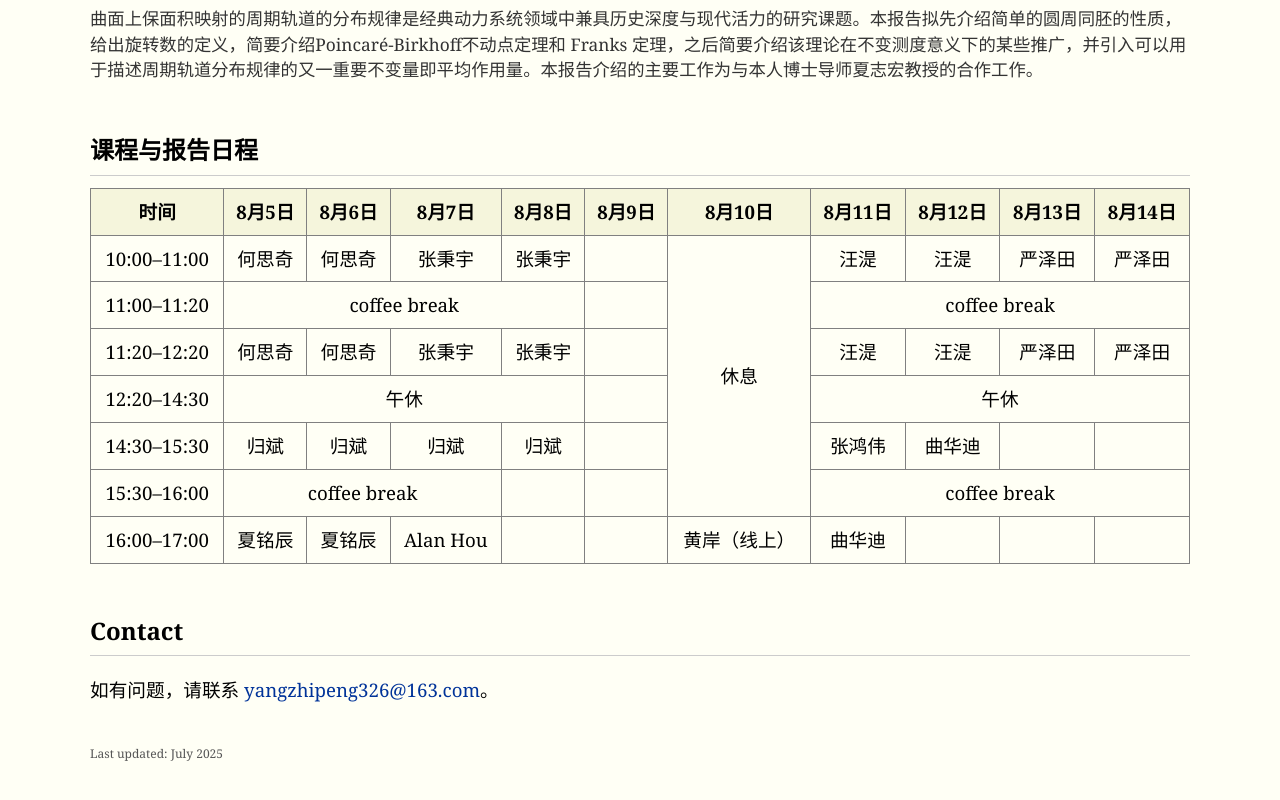
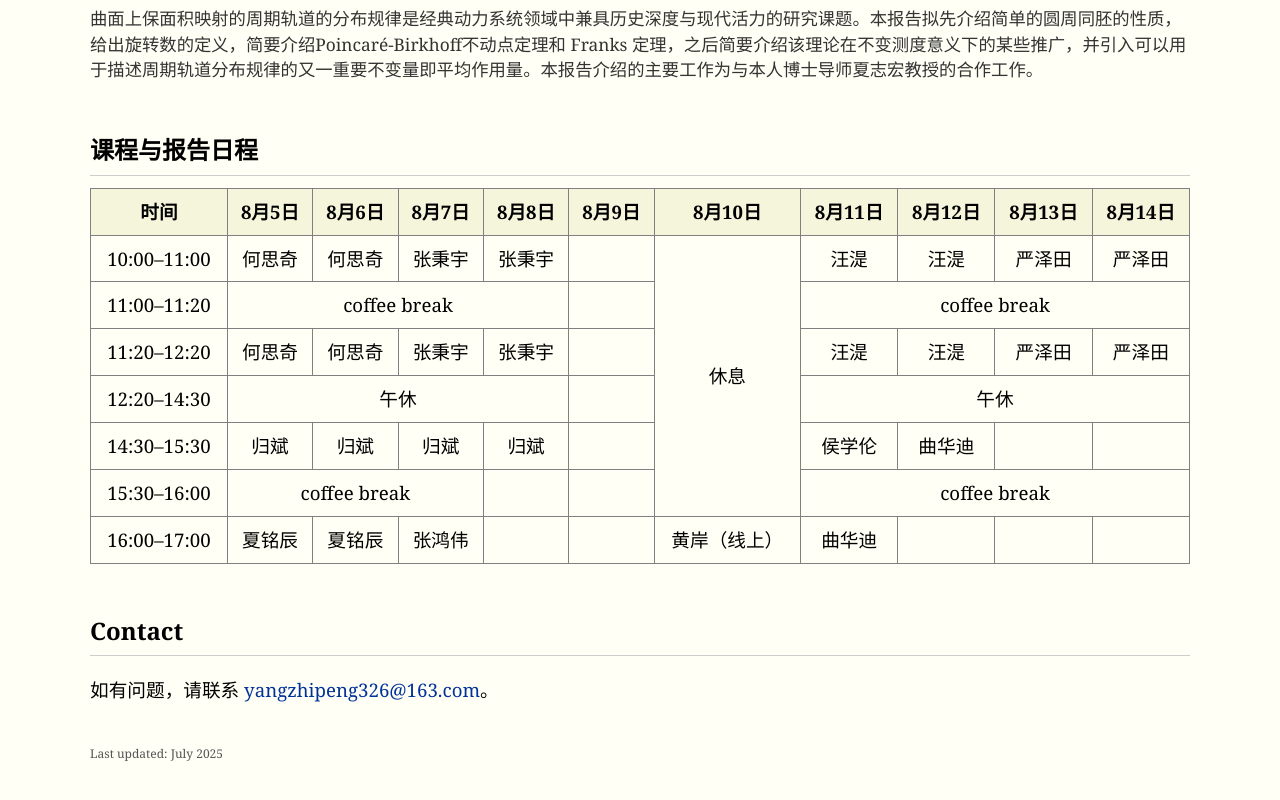
Before and after one commit to yangmath/yangmath.github.io, a plain HTML site: page yawm2025.html in a window 1280 px wide. Shown: the part 3245-4045 px from the top of the page. Drawn offline with Linux system fonts and the light colour scheme.

Commit message:
Update yawm2025.html

```diff
--- a/yawm2025.html
+++ b/yawm2025.html
@@ -287,7 +287,6 @@
     </div>
 </div>
 </p>
-
 <h2 id="schedule">课程与报告日程</h2>
 <table border="1" cellspacing="0" cellpadding="8" style="border-collapse: collapse; font-size: 14pt; text-align: center; width: 100%;">
   <thead style="background-color: #f5f5dc;">
@@ -350,7 +349,7 @@
       <td>归斌</td>
       <td>归斌</td>
       <td></td>
-      <td>张鸿伟</td>
+      <td>侯学伦</td>
       <td>曲华迪</td>
       <td></td>
       <td></td>
@@ -366,7 +365,7 @@
       <td>16:00–17:00</td>
       <td>夏铭辰</td>
       <td>夏铭辰</td>
-      <td>Alan Hou</td>
+      <td>张鸿伟</td>
       <td></td>
       <td></td>
       <td>黄岸（线上）</td>
```
